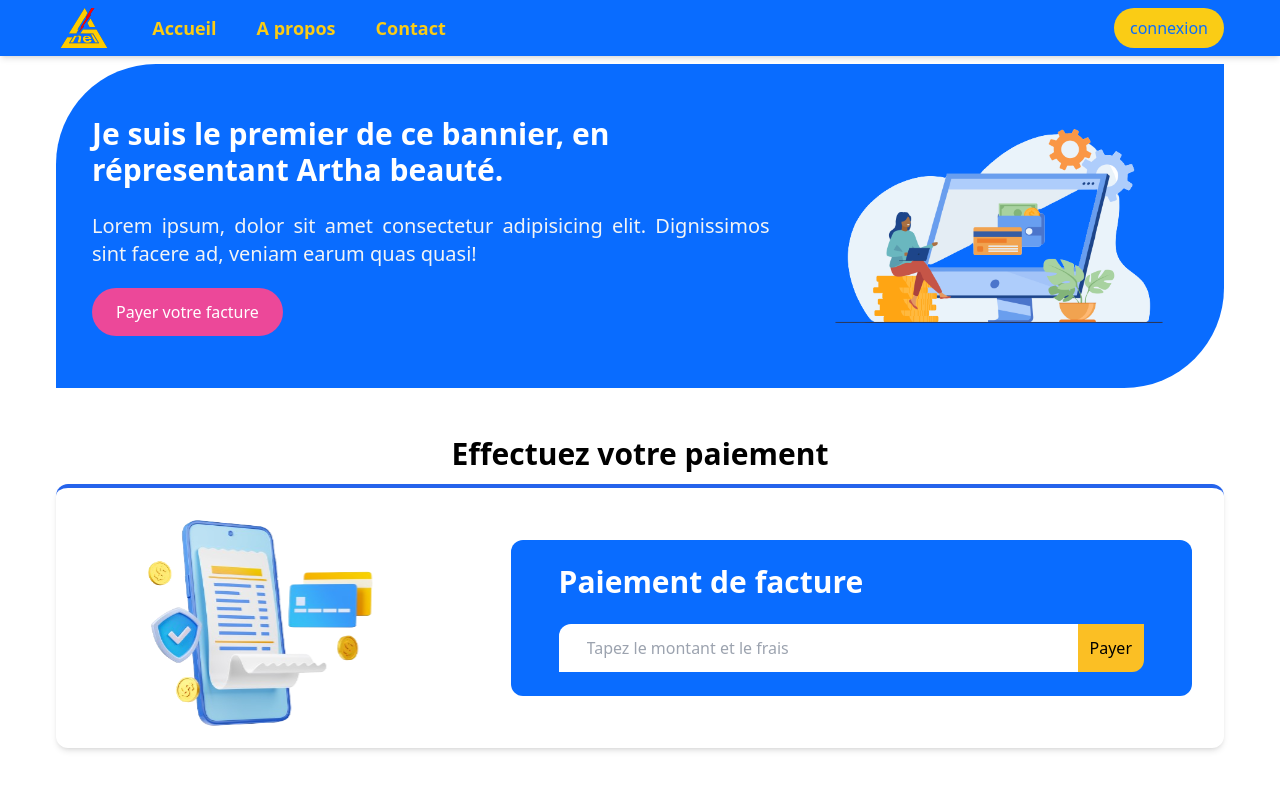
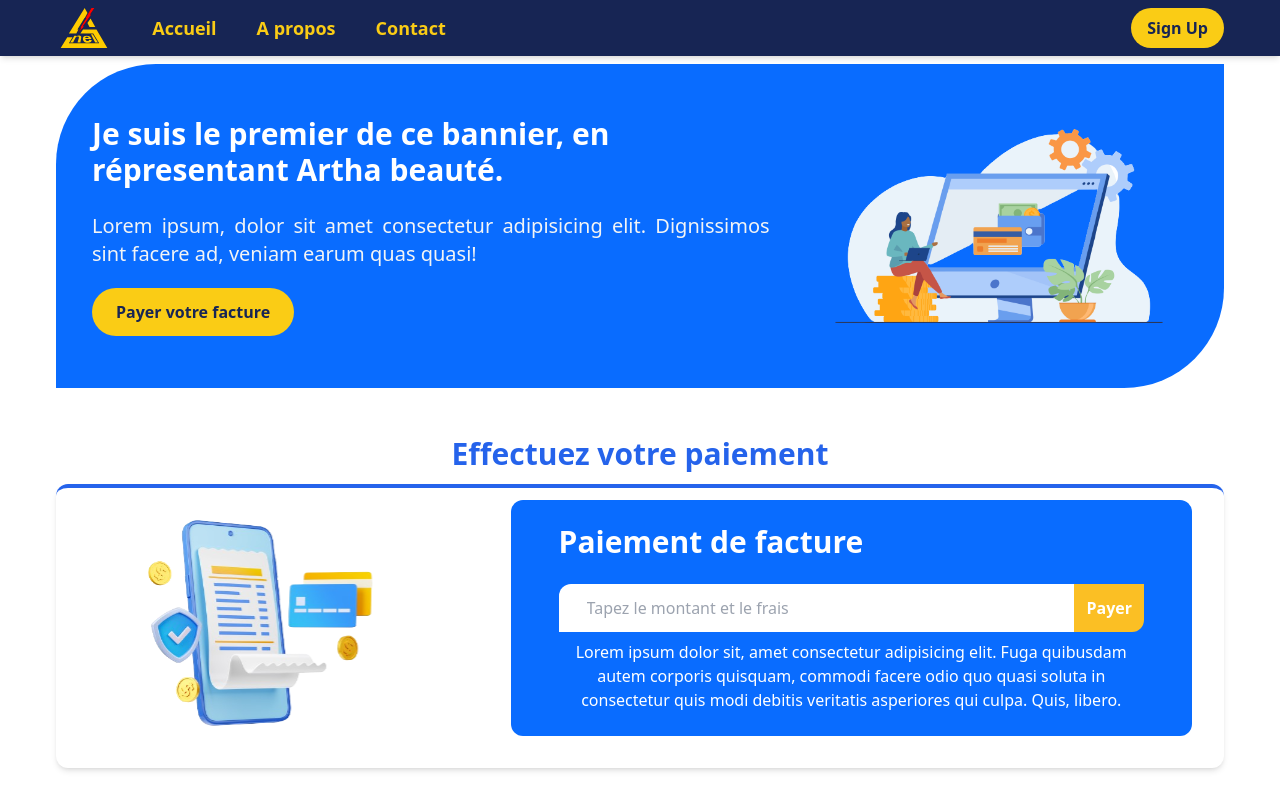
Before and after one commit to rovertnet/app_transact, a React (Vite) app: page / in a window 1280 px wide. Built offline with nearby package versions, Linux system fonts and the light colour scheme.

Commit message:
la modif du composant paie

```diff
--- a/src/composants/body/home/Banner.jsx
+++ b/src/composants/body/home/Banner.jsx
@@ -23,7 +23,7 @@ function Banner() {
                 Dignissimos sint facere ad, veniam earum quas quasi!
               </p>
               <div className=" space-x-5 space-y-4 ">
-                <button className=" py-3 px-6 text-base rounded-3xl bg-pink-500 text-white hover:bg-purple-500 transition-all duration-300">
+                <button className=" py-3 px-6 text-base text-blue-950 font-semibold  rounded-3xl bg-yellow-400  hover:border-[1px] hover:text-white transition-all duration-300">
                   Payer votre facture
                 </button>
               </div>
--- a/src/composants/body/paie/Paie.jsx
+++ b/src/composants/body/paie/Paie.jsx
@@ -8,10 +8,10 @@ function Paie() {
   return (
     <>
       <div className=" md:px-14 p-4 max-w-s mx-auto">
-        <h2 className="text-center text-3xl font-extrabold  pb-3">
+        <h2 className="text-center text-3xl font-extrabold  pb-3 text-blue-600">
           Effectuez votre paiement
         </h2>
-        <div className=" flex flex-col  md:flex-row justify-between items-center gap-3 border-t-4 border-blue-600 rounded-xl px-8 shadow-md">
+        <div className=" flex flex-col  md:flex-row justify-between items-center gap-3 border-t-4 border-blue-600 rounded-xl px-8 pb-5 shadow-md">
           <div className=" md:w-1/2">
             <img src="../../public/P2.png" alt="ùission" />
           </div>
@@ -25,16 +25,24 @@ function Paie() {
                   <input
                     type="text"
                     placeholder="Tapez le montant et le frais"
-                    className="md:w-full w-full border-none rounded-tl-xl px-7"
+                    className="md:w-[100%] w-full border-none rounded-tl-xl px-7"
                   />
                   <button
                     type="submit"
-                    className="p-3 bg-amber-400 rounded-br-xl"
+                    className="p-3 bg-amber-400 rounded-br-xl font-semibold text-white"
                   >
                     Payer
                   </button>
                 </div>
               </form>
+              <div className="mt-2">
+                <p className="text-white text-center">
+                  Lorem ipsum dolor sit, amet consectetur adipisicing elit. Fuga
+                  quibusdam autem corporis quisquam, commodi facere odio quo
+                  quasi soluta in consectetur quis modi debitis veritatis
+                  asperiores qui culpa. Quis, libero.
+                </p>
+              </div>
             </div>
           </div>
         </div>
--- a/src/composants/header/Navbar.jsx
+++ b/src/composants/header/Navbar.jsx
@@ -15,7 +15,7 @@ function Navbar() {
   ];
   return (
     <>
-      <nav className="bg-[#096cff] md:px-14 p-1 max-w-screen-2xl mx-auto text-yellow-400 fixed top-0 right-0 left-0 shadow-md">
+      <nav className=" bg-blue-950 md:px-14 p-1 max-w-screen-2xl mx-auto text-yellow-400 fixed top-0 right-0 left-0 shadow-md">
         <div className="text-lg container mx-auto flex justify-between items-center">
           <div className="flex items-center space-x-10">
             <a href="#">
@@ -25,7 +25,7 @@ function Navbar() {
             <ul className=" md:flex space-x-10 hidden">
               {navItems.map(({ link, path }) => (
                 <Link
-                  className=" block hover:text-white font-semibold cursor-pointer"
+                  className=" block hover:text-white font-semibold cursor-pointer "
                   onactiveclass="active"
                   spy={true}
                   smooth={true}
@@ -39,8 +39,8 @@ function Navbar() {
             </ul>
           </div>
           <div className=" space-x-12 hidden md:flex items-center">
-            <button className=" bg-yellow-400 py-2 px-4 text-base translate-all duration-300 rounded-3xl text-[#096cff] hover:border-2 hover:border-purple-500 hover:text-purple-500 hover:bg-white">
-              connexion
+            <button className=" bg-yellow-400 py-2 px-4 text-base font-semibold translate-all duration-300 rounded-3xl text-blue-950 hover:border-2 hover:border-purple-500 hover:text-purple-500 hover:bg-white">
+              Sign Up
             </button>
             {/* modal */}
           </div>
@@ -84,7 +84,7 @@ function Navbar() {
             offset={-80}
             className=" bg-blue-600 py-2 px-4 translate-all duration-300 rounded-3xl text-white hover:text-blue-600 hover:bg-white"
           >
-            connexion
+            Sign Up
           </button>
         </div>
       </div>
```
